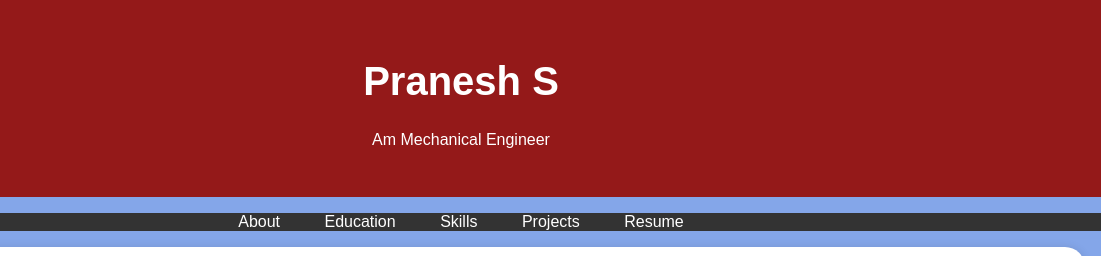
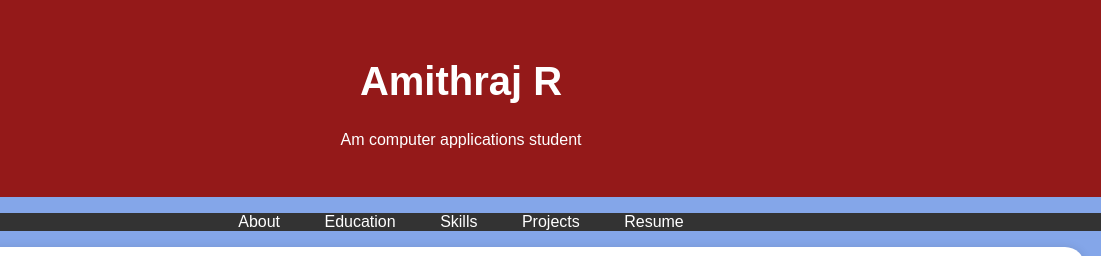
Before and after one commit to amith08122005/Digital_portfolio, a plain HTML site: page index.html in a window 1280 px wide. Shown: the top 256 px of the page, 179-1280 px from the left. Drawn offline with Linux system fonts and the light colour scheme.

Commit message:
Update index.html

```diff
--- a/index.html
+++ b/index.html
@@ -96,8 +96,8 @@
         <div class="header-content">
             <!-- Add your profile picture here -->
             <img src="passport photo.jpg" alt="Your Profile Picture" class="profile-picture">
-            <h1>Pranesh S</h1>
-            <p>Am Mechanical Engineer</p>
+            <h1>Amithraj R</h1>
+            <p>Am computer applications student</p>
         </div>
     </header>
 
@@ -176,7 +176,7 @@
     </section>
 
     <footer>
-        <p>&copy; 2025 Pranesh S</p>
+        <p>&copy; 2025 Amithraj R</p>
     </footer>
 
     <script>
```
